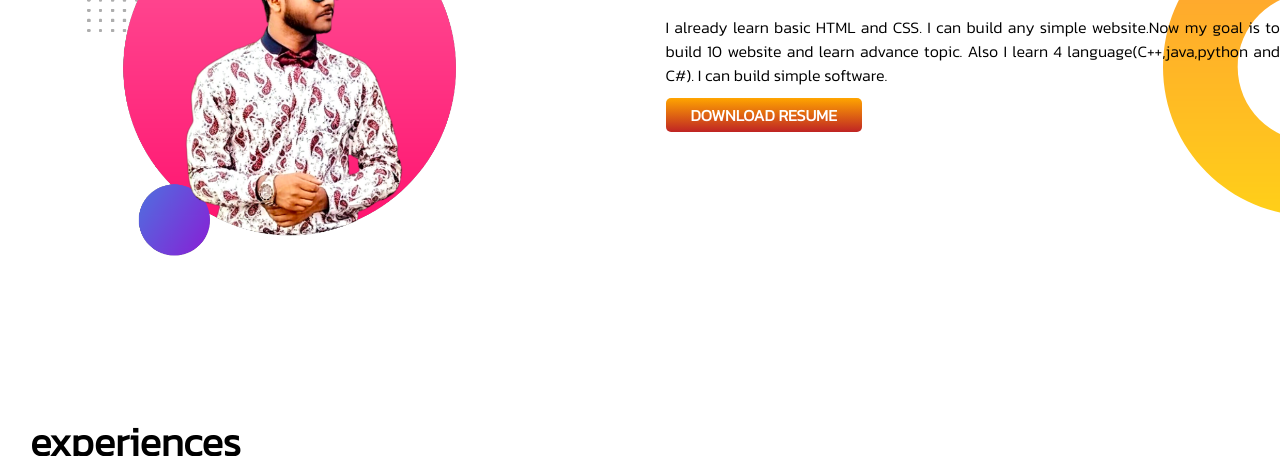
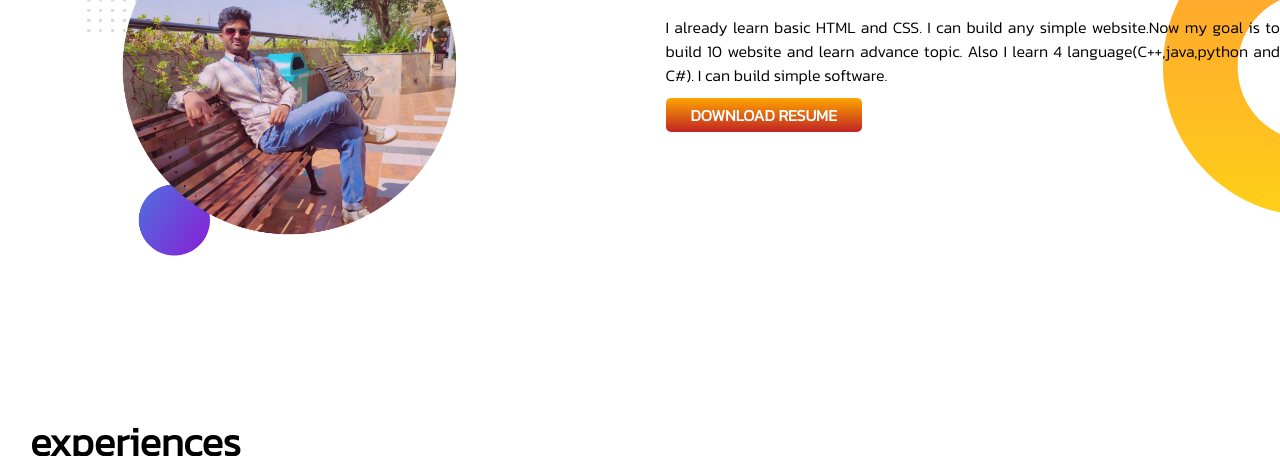
Before and after one commit to Shohidul203/portfolio, a plain HTML site: page index.html in a window 1280 px wide. Shown: the part 700-1156 px from the top of the page. Drawn offline with Linux system fonts and the light colour scheme.

Commit message:
added image

```diff
--- a/index.html
+++ b/index.html
@@ -38,7 +38,7 @@
 
     <section class="second-banner flexible-container">
 
-        <div class="half-wight"> <img src="images/sojiii.png" alt=""> </div>
+        <div class="half-wight"> <img src="images/sojiiib.png" alt=""> </div>
 
         <div class="half-wight">
             <h1>Dream Big</h1>
```
